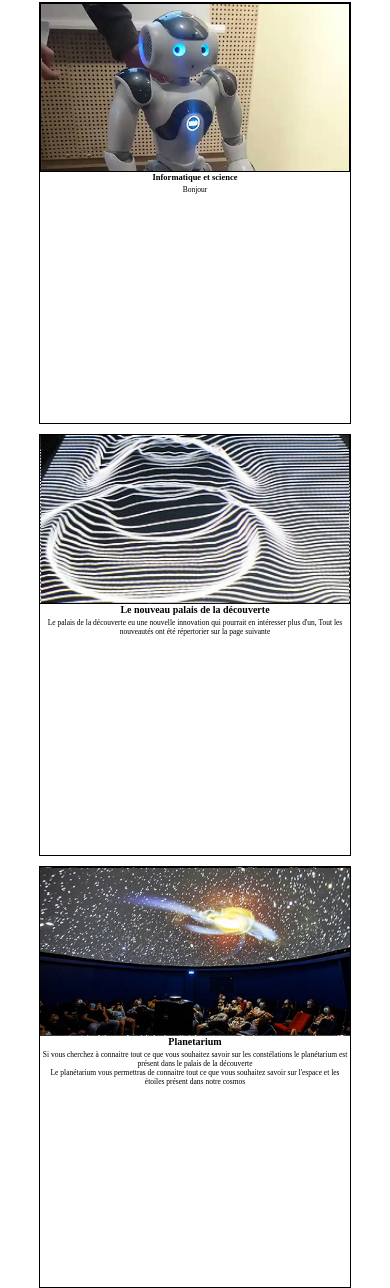
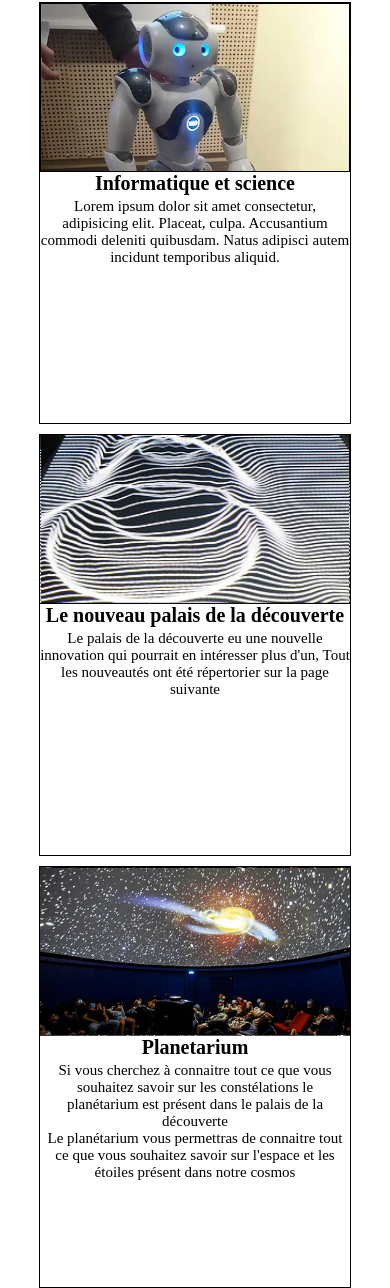
Before and after one commit to Nalithdev/Scss_musee_de_la_decouverte, a plain HTML site: page index.html in a window 390 px wide. Shown: the part 442-1730 px from the top of the page. Drawn offline with Linux system fonts and the light colour scheme.

Commit message:
Correction on font-size

```diff
--- a/index.html
+++ b/index.html
@@ -27,7 +27,7 @@
     <div>
       <div></div>
       <h3>Informatique et science</h3>
-      <p>Bonjour</p>
+      <p>Lorem ipsum dolor sit amet consectetur, adipisicing elit. Placeat, culpa. Accusantium commodi deleniti quibusdam. Natus adipisci autem incidunt temporibus aliquid.</p>
     </div>
     <div>
       <div></div>
@@ -45,6 +45,8 @@
     <div>
       <div></div>
       <h3>Physique</h3>
+      <p>Lorem ipsum dolor sit amet consectetur adipisicing elit. Dolorum assumenda vero facere quos dolor, explicabo reprehenderit vel deleniti nulla, officiis tenetur earum similique harum quidem!
+      </p>
     </div>
 
 
--- a/style.scss
+++ b/style.scss
@@ -244,11 +244,11 @@ main{
       grid-row: 1/2;
 
         h3{
-          font-size:0.85rem;
+          font-size:2rem;
           padding-bottom: 1%;
         }
         p{
-          font-size:0.75rem
+          font-size:1.5rem
         }
         div:nth-of-type(1){
           background-image: url(img/robot.jpg);
@@ -262,11 +262,11 @@ main{
         grid-column: 1 / 2;
       grid-row: 2/3;
         h3{
-          font-size:1rem;
+          font-size:2rem;
           padding-bottom: 1%;
         }
         p{
-          font-size:0.75rem
+          font-size:1.5rem
         }
         div:nth-of-type(1){
           background-image: url(img/Innovation.jpg);
@@ -280,11 +280,11 @@ main{
         grid-column: 1 / 2;
       grid-row: 3/4;
         h3{
-          font-size:1rem;
+          font-size:2rem;
           padding-bottom: 1%;
         }
         p{
-          font-size:0.75rem
+          font-size:1.5rem
         }
         div:nth-of-type(1){
           background-image: url(img/planetarium.jpg);
@@ -298,11 +298,11 @@ main{
         grid-column: 1 / 2;
         grid-row: 4/5;
         h3{
-          font-size:1rem;
+          font-size:2rem;
           padding-bottom: 1%;
         }
         p{
-          font-size:0.75rem
+          font-size:1.5rem
         }
 
       div:nth-of-type(1){
@@ -314,5 +314,6 @@ main{
       }
     }
     }
+
   }
 }
```
Also changed, not shown: style.css.
